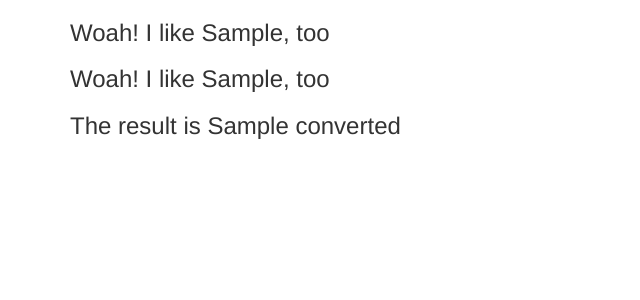
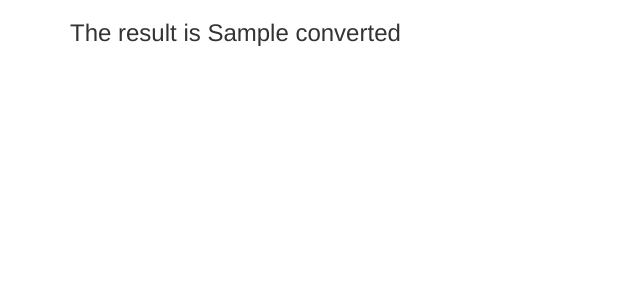
Before and after one commit to Sione-Tenifa/forex, a Flask app: template templates/converter.html in a window 1280 px wide. Shown: the top 300 px of the page, without its empty margins (0-640 px from the left). Run offline with Flask 2, Linux system fonts and the light colour scheme; the template is opened without the code that fills it: most values are stand-ins (such as "Sample title", 1, 10 or a date in 2020); some libraries are stand-ins or nearby versions.

Commit message:
functioning

```diff
--- a/templates/converter.html
+++ b/templates/converter.html
@@ -6,8 +6,7 @@
 </head>
 <body>
 <div class="container">
-    <h3>Woah! I like {{ curr_one }}, too</h3>
-    <h3>Woah! I like {{ curr_two }}, too</h3>
+
     <h3>The result is {{ converted }}</h3>
 
 </div>
```
